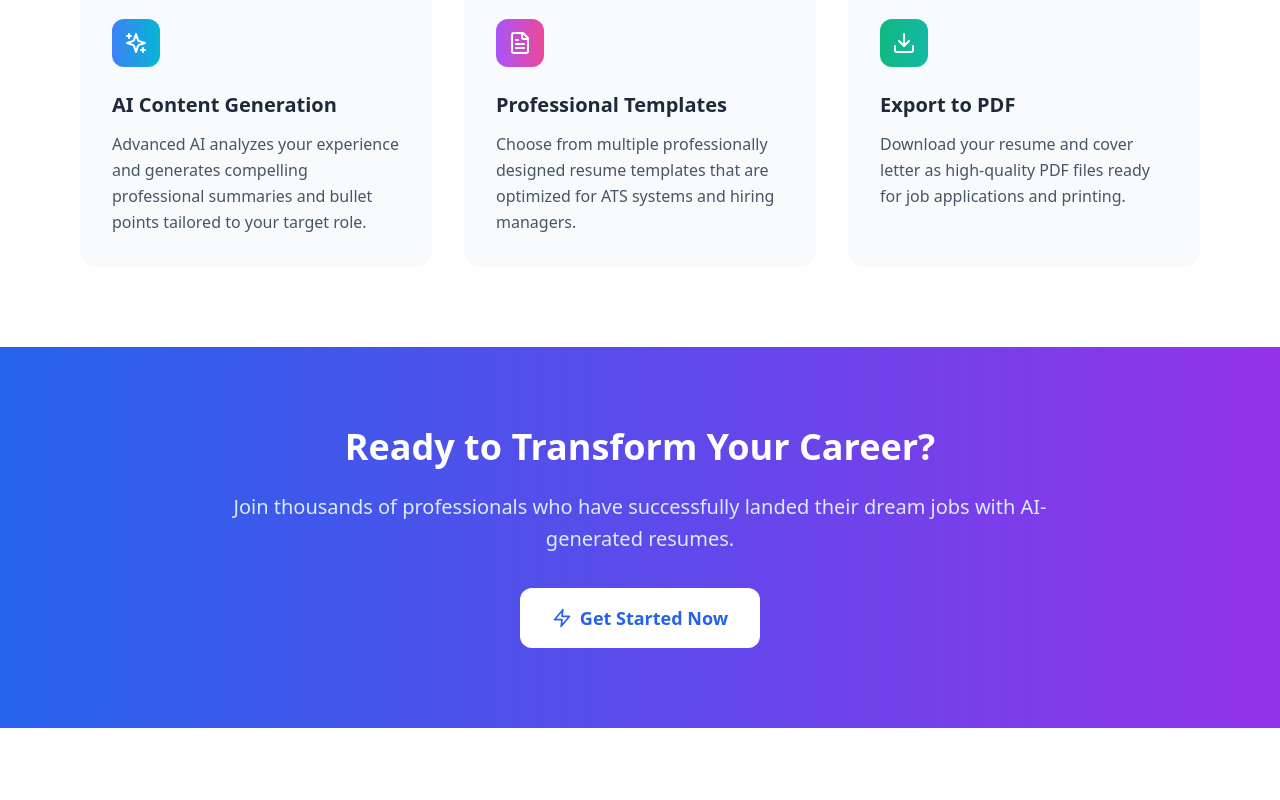
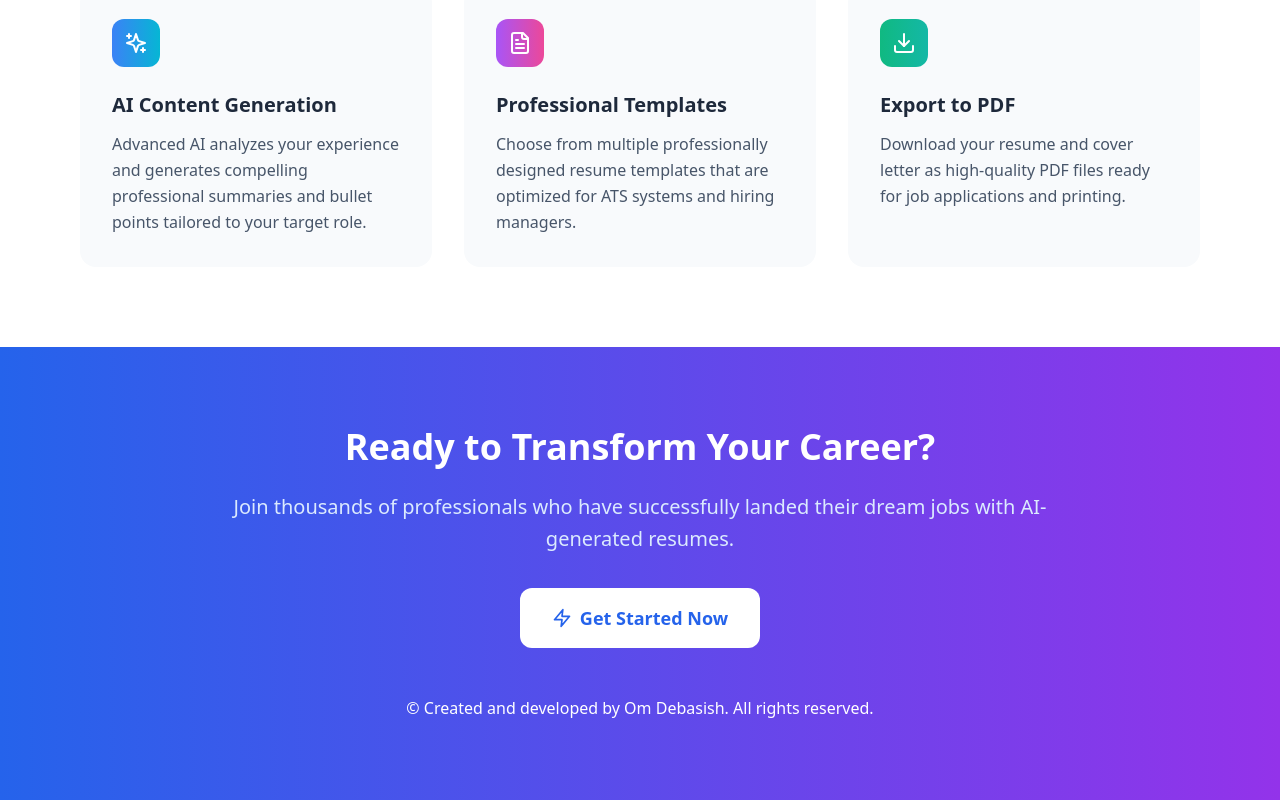
Before and after one commit to Omm579/Dynamic-Resume-and-Cover-Letter-Generator, a React (Vite) app: page / in a window 1280 px wide. Shown: the part 900-1700 px from the top of the page. Before the commit the page ends 1628 px from the top, so only its background shows below. Built offline with nearby package versions, Linux system fonts and the light colour scheme.

Commit message:
Initial Commit

```diff
--- a/src/pages/Home.tsx
+++ b/src/pages/Home.tsx
@@ -105,6 +105,9 @@ const Home: React.FC = () => {
             <span>Get Started Now</span>
           </Link>
         </div>
+          <p className="text-center text-m text-white mt-12">
+            © Created and developed by Om Debasish. All rights reserved.
+          </p>
       </section>
     </div>
   );
```
